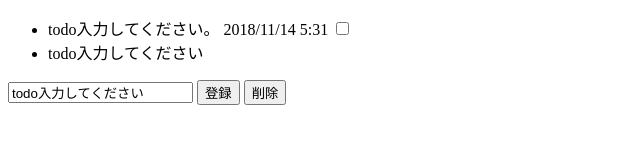
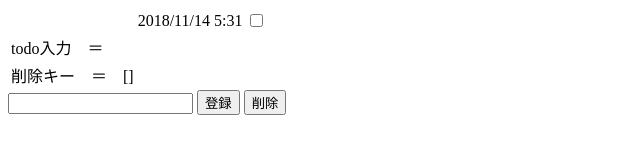
Before and after one commit to doberan/vue_todolist, a plain HTML site: page index.html in a window 1280 px wide. Both pictures are taken after a click on the button "登録". Shown: the whole page, without its empty margins (0-640 px from the left). Drawn offline with nearby package versions, Linux system fonts and the light colour scheme.

Commit message:
一通りの機能完成

```diff
--- a/index.html
+++ b/index.html
@@ -7,14 +7,15 @@
   </head>
   <body>
     <div id="app">
-      <ul>
-        <li v-for="list in lists">
-          <span>{{ list.text }}</span>
-          <span>{{ list.date }}</span>
-          <span><input type="checkbox" name="remove" :remove-id="list.id" /></span>
-        </li>
-        <li> {{ text }}</li>
-      </ul>
+      <table>
+        <tr v-for="(list, index) in lists">
+          <td>{{ list.text }}</td>
+          <td>{{ list.date }}</td>
+          <td><input type="checkbox" :id="index" :name="index" :value="index" v-model="removeList" /></td>
+        </tr>
+        <tr><td>todo入力　＝　 {{ text }}</td></tr>
+        <tr><td v-for> 削除キー　＝　{{ removeList  }}</td></tr>
+      </table>
       <input type="text" name="" v-model="text">
       <button name="submit" v-on:click="submit" >登録</button>
       <button name="remove" v-on:click="remove" >削除</button>
@@ -23,22 +24,30 @@
       var app = new Vue({
         el: "#app",
         data: {
-          text: "todo入力してください。",
+          text: "",
           lists: [],
           removeList: []
         },
         methods: {
           submit: function(){
             let date = sampleDate(new Date(), "YYYY/MM/DD hh:mm");
-            this.lists.unshift({"id":(localStorage.length+1), "text": this.text, "date": date});
+            this.lists.unshift({"text": this.text, "date": date});
             console.log(date);
             console.log(this.text);
             localStorage.setItem(date, this.text);
-            this.text = "todo入力してください";
+            this.text = "";
           },
-          remove: function(e){
-            this.lists[e.target.remove-id].remove;
-
+          remove: function(){
+            // this.lists[e.target.remove-id].remove;
+            for(var i = 0; i < this.removeList.length; ++i){
+              console.log(this.removeList[i]);
+              for(var j = 0; j < this.lists.length; ++j){
+                if(this.removeList[i] === j){
+                  localStorage.removeItem(this.lists[j].date);
+                  this.lists.splice(this.lists[j], 1);
+                }
+              }
+            }
           }
         }
       })
```
